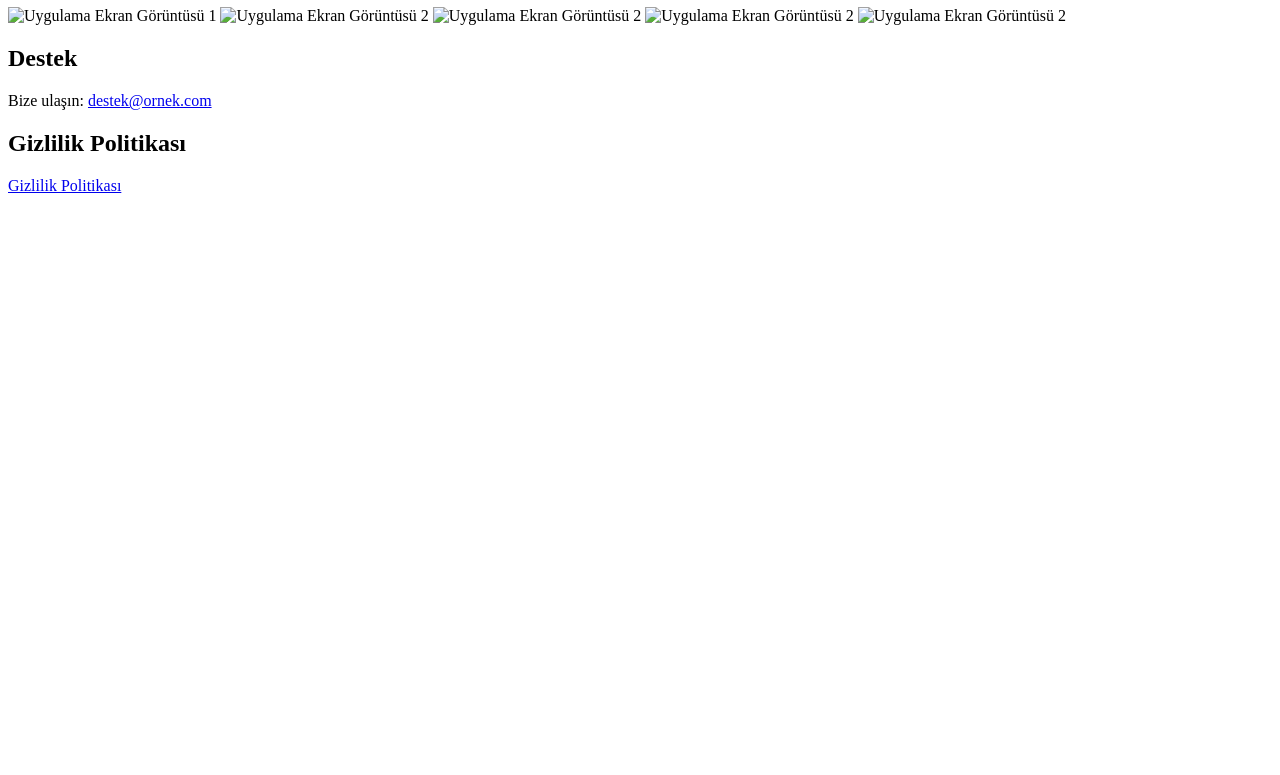
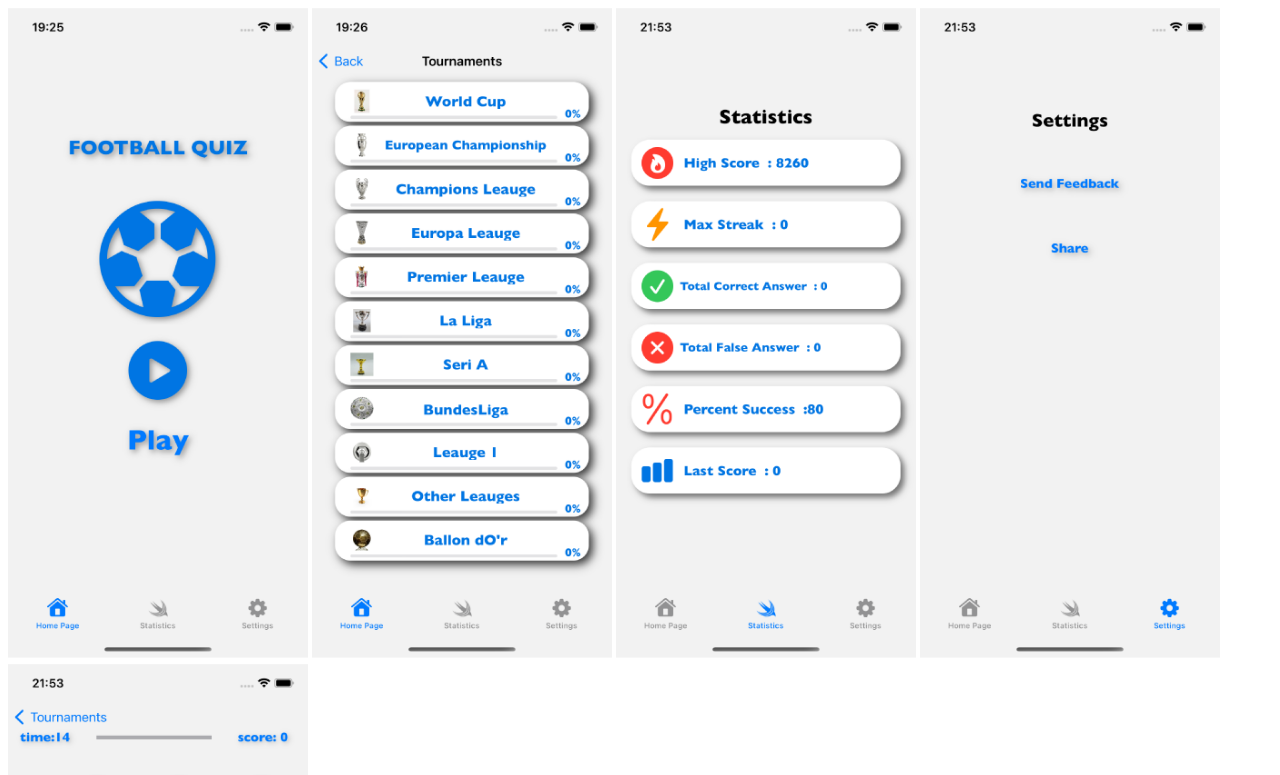
Before and after one commit to fatihkulen/Kulenfatih.github.io, a plain HTML site: page index.html in a window 1280 px wide. Shown: the part 73-848 px from the top of the page. Before the commit the page ends 800 px from the top, so only its background shows below. Drawn offline with Linux system fonts and the light colour scheme.

Commit message:
Update index.html

```diff
--- a/index.html
+++ b/index.html
@@ -5,11 +5,11 @@
 </head>
 <body>
     <h1>Football Level Quiz Support</h1>
-    <img src="images/ekran1.png" alt="Uygulama Ekran Görüntüsü 1" width="300">
-    <img src="images/ekran2.png" alt="Uygulama Ekran Görüntüsü 2" width="300">
-    <img src="images/ekran3.png" alt="Uygulama Ekran Görüntüsü 2" width="300">
-    <img src="images/ekran4.png" alt="Uygulama Ekran Görüntüsü 2" width="300">
-    <img src="images/ekran5.png" alt="Uygulama Ekran Görüntüsü 2" width="300">
+    <img src="ekran1.png" alt="Dashboard" width="300">
+    <img src="ekran2.png" alt="Tournaments" width="300">
+    <img src="ekran3.png" alt="Statistics" width="300">
+    <img src="ekran4.png" alt="Settings" width="300">
+    <img src="ekran5.png" alt="Question" width="300">
 
     <h2>Destek</h2>
     <p>Bize ulaşın: <a href="mailto:footballquizgolden@gmail.com">destek@ornek.com</a></p>
```
